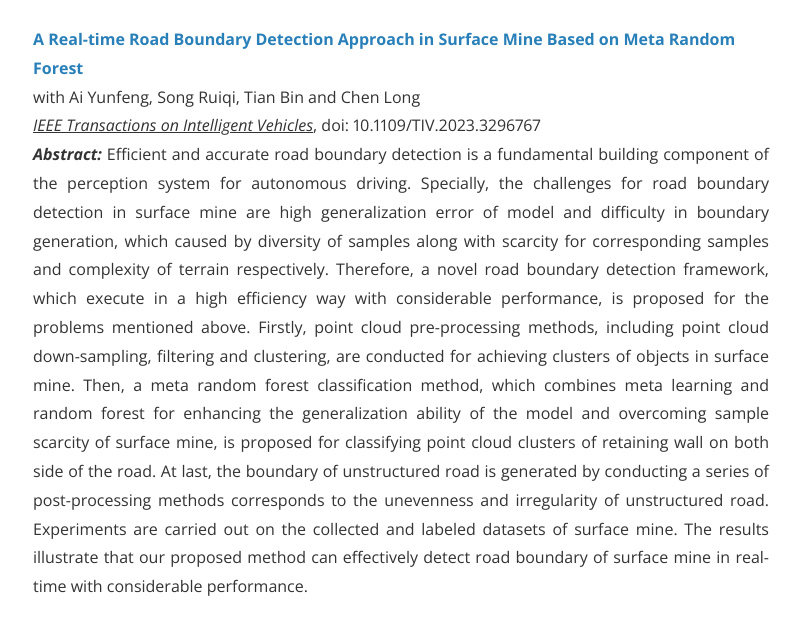
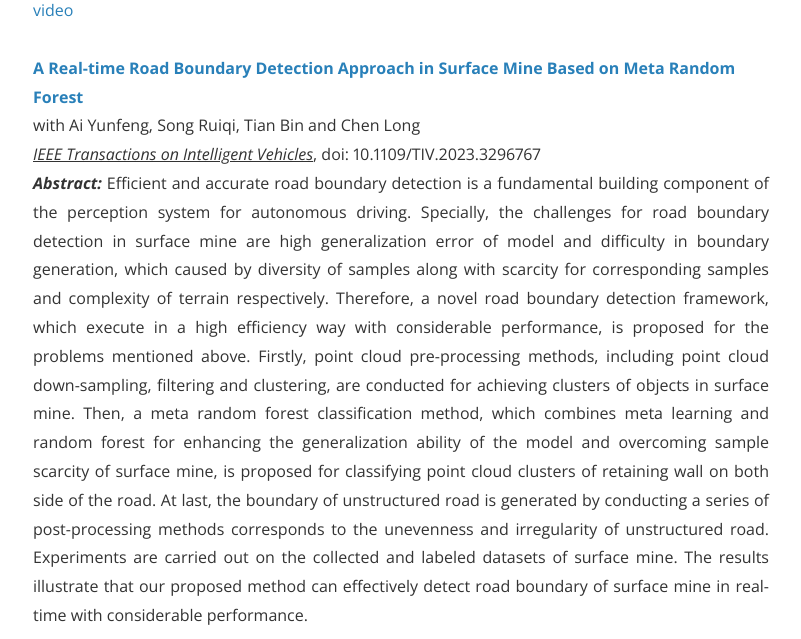
Before and after one commit to Lin3-cc/Lin3-cc.github.io, a Jekyll site: the page built from research.html, in a window 1280 px wide and 900 px high, scrolled down 964 px, cut to the strip 261-900 px from the top of the window. Shown: the whole strip, without its empty margins (239-1040 px from the left). Built offline with Jekyll 4.4.1, drawn with Linux system fonts in a browser that asks for light colours; nearby versions of some CDN libraries; comment, search, counter and statistics services are not loaded; a style sheet for code colours, icons or effects is not loaded.

Commit message:
Update research.html

```diff
--- a/research.html
+++ b/research.html
@@ -8,6 +8,7 @@ permalink: /research/
 <strong><a href="https://2023.ieee-itsc.org/detailed-program/">BEVMOT: A multi-object detection and tracking method in Bird's-Eye-View via Spatiotemporal Transformers</a></strong><br>with Song Ruiqi, Li Xinqing and Ai Yunfeng<br><u><i>IEEE Intelligent Transportation Systems Conference (ITSC)</i></u>, Forthcoming<br>
 <p style="text-align:justify"><b><i>Abstract: </i></b>Camera-based Bird’s-Eye-View (BEV) 3D object detection is thoroughly challenging and essential in autonomous driving perception system for alleviating the impression caused by object overlap and occlusion effectively. 3D multi-object tracking is one of the most important perception tasks in autonomous driving system, which suffers from the narrow view provided by only one single camera. In this paper, we present a novel framework called BEVMOT, which combines multi-object detection and tracking task in a unified framework in a considerable inference speed. The encoder of our framework generates the 360 degree panoramic image around the ego-car in the bird's eyes view utilizing the multiple cameras equipped on the car to broaden the perception field. An efficient decoder composes of multi-head attention and deformable attention following by a multi-object detection and tracking head, which learn the object center point and tracking embedding for acquiring object boxes and tracking id directly without the NMS post-processing. Meanwhile, tracking branch utilize tracking embedding to initialize new trajectories, update existing trajectories and achieve data association frame-by-frame. Extensive experiments show that our approach represents wonderful performance on NuScenes datasets, which exceeds many classic methods in term of AMOTA and AMOTP metrics.</p><br>
 <video src="materials/NuScenes_MOT.mp4" controls width="654" height="368"></video>
+<a View href="https://Lin3-cc.github.io/materials/CV.pdf" >video</a><br>
 <br>
 <strong><a href="https://ieeexplore.ieee.org/document/10187691">A Real-time Road Boundary Detection Approach in Surface Mine Based on Meta Random Forest</a></strong><br>with Ai Yunfeng, Song Ruiqi, Tian Bin and Chen Long <br><u><i>IEEE Transactions on Intelligent Vehicles</i></u>, doi: 10.1109/TIV.2023.3296767<br>
 <p style="text-align:justify"><b><i>Abstract: </i></b>Efficient and accurate road boundary detection is a fundamental building component of the perception system for autonomous driving. Specially, the challenges for road boundary detection in surface mine are high generalization error of model and difficulty in boundary generation, which caused by diversity of samples along with scarcity for corresponding samples and complexity of terrain respectively. Therefore, a novel road boundary detection framework, which execute in a high efficiency way with considerable performance, is proposed for the problems mentioned above. Firstly, point cloud pre-processing methods, including point cloud down-sampling, filtering and clustering, are conducted for achieving clusters of objects in surface mine. Then, a meta random forest classification method, which combines meta learning and random forest for enhancing the generalization ability of the model and overcoming sample scarcity of surface mine, is proposed for classifying point cloud clusters of retaining wall on both side of the road. At last, the boundary of unstructured road is generated by conducting a series of post-processing methods corresponds to the unevenness and irregularity of unstructured road. Experiments are carried out on the collected and labeled datasets of surface mine. The results illustrate that our proposed method can effectively detect road boundary of surface mine in real-time with considerable performance.</p>
```
